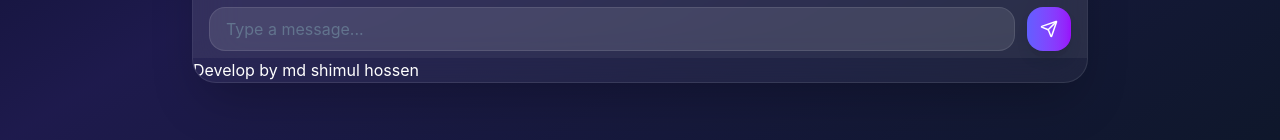
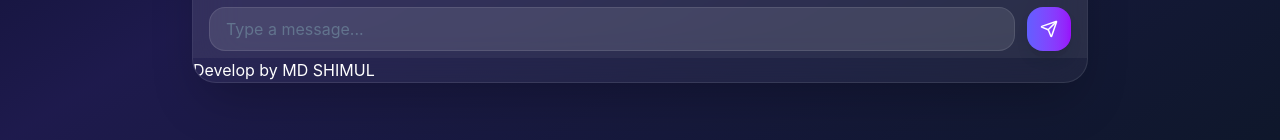
Before and after one commit to DarkEgale/chat, a React app: page / in a window 1280 px wide. Shown: the part 657-797 px from the top of the page. Built offline with nearby package versions, Linux system fonts and the light colour scheme; no server answers; the HTML template or start-up script is replaced by a standard one.

Commit message:
init-api-info-dev

```diff
--- a/src/App.jsx
+++ b/src/App.jsx
@@ -182,7 +182,7 @@ export default function App() {
             <Send size={18} />
           </button>
         </form>
-        <p className="text-white">Develop by md shimul hossen</p>
+        <p className="text-white">Develop by MD SHIMUL</p>
       </div>
     </div>
   );
```
